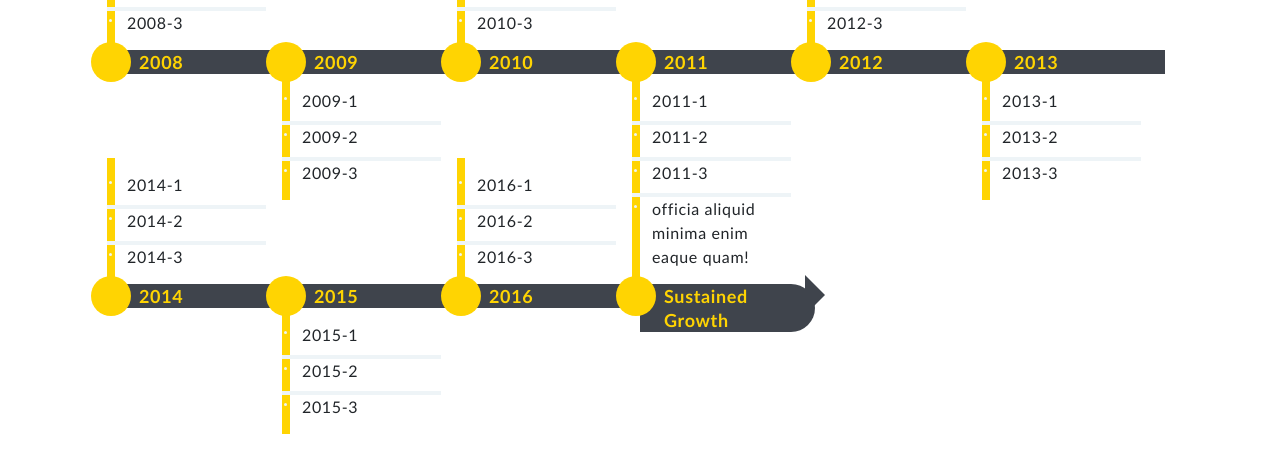
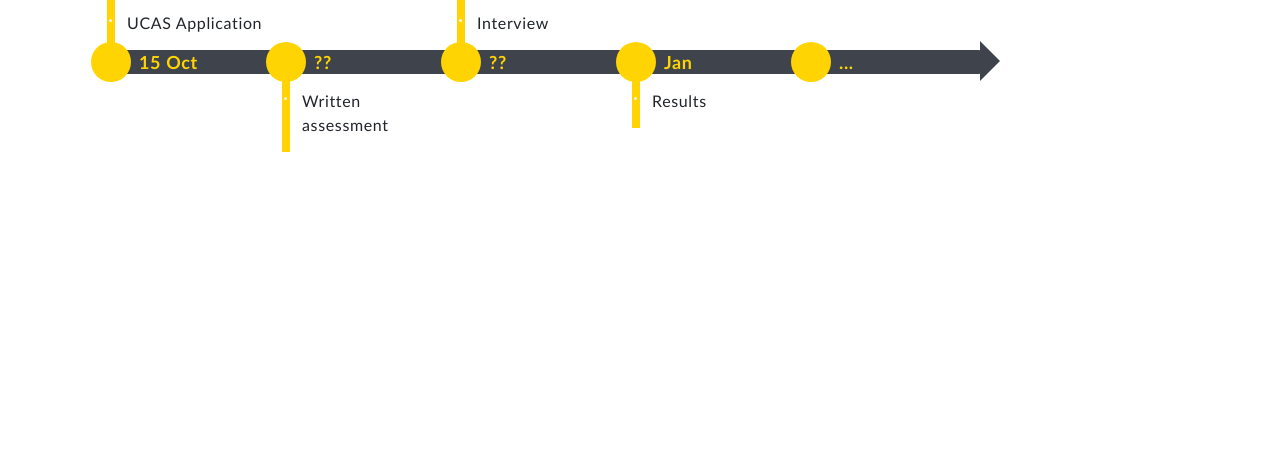
Before and after one commit to Lon19/team-23, a Flask app: page /time in a window 1280 px wide. Shown: the top 473 px of the page. Run offline with Flask 2, Linux system fonts and the light colour scheme; some libraries are stand-ins or nearby versions.

Commit message:
Minor adjustments

```diff
--- a/app.py
+++ b/app.py
@@ -22,5 +22,9 @@
 def time():
     return render_template('timeline.html')
 
+@app.route("/board")
+def board():
+    return render_template('board.html')
+
 if __name__ == "__main__":
     app.run()
--- a/templates/timeline.html
+++ b/templates/timeline.html
@@ -22,61 +22,22 @@
             <div class="container">
                 <ul class="timeline">
                         <li>
-                            <span class="year">2008</span>
+                            <span class="year">15 Oct</span>
                             <ul class="content">
-                            <li>dignissimos quae quas mollitia velit rerum sit quo!</li>
-                            <li>2008-2</li>
-                            <li>2008-3</li></ul></li>
+                            <li>UCAS Application</li></ul></li>
                         <li>
-                            <span class="year">2009</span>
+                            <span class="year">??</span>
                             <ul class="content">
-                            <li>2009-1</li>
-                            <li>2009-2</li>
-                            <li>2009-3</li></ul></li>
+                            <li>Written assessment</li></ul></li>
                         <li>
-                            <span class="year">2010</span>
+                            <span class="year">??</span>
                             <ul class="content">
-                            <li>2010-1</li>
-                            <li>2010-2</li>
-                            <li>2010-3</li></ul></li>
+                            <li>Interview</li></ul></li>
                         <li>
-                            <span class="year">2011</span>
+                            <span class="year">Jan</span>
                             <ul class="content">
-                            <li>2011-1</li>
-                            <li>2011-2</li>
-                            <li>2011-3</li>
-                            <li>officia aliquid minima enim eaque quam!</li></ul></li>
-                        <li>
-                            <span class="year">2012</span>
-                            <ul class="content">
-                            <li>2012-1</li>
-                            <li>2012-2</li>
-                            <li>2012-3</li></ul></li>
-                        <li>
-                            <span class="year">2013</span>
-                            <ul class="content">
-                            <li>2013-1</li>
-                            <li>2013-2</li>
-                            <li>2013-3</li></ul></li>
-                        <li>
-                            <span class="year">2014</span>
-                            <ul class="content">
-                            <li>2014-1</li>
-                            <li>2014-2</li>
-                            <li>2014-3</li></ul></li>
-                        <li>
-                            <span class="year">2015</span>
-                            <ul class="content">
-                            <li>2015-1</li>
-                            <li>2015-2</li>
-                            <li>2015-3</li></ul></li>
-                        <li>
-                            <span class="year">2016</span>
-                            <ul class="content">
-                            <li>2016-1</li>
-                            <li>2016-2</li>
-                            <li>2016-3</li></ul></li>
-                        <li><span class="year new">Sustained Growth</span></li></ul>
+                            <li>Results</li></ul></li>
+                        <li><span class="year new">...</span></li></ul>
             </div>
 	</body>
 </html>
```
